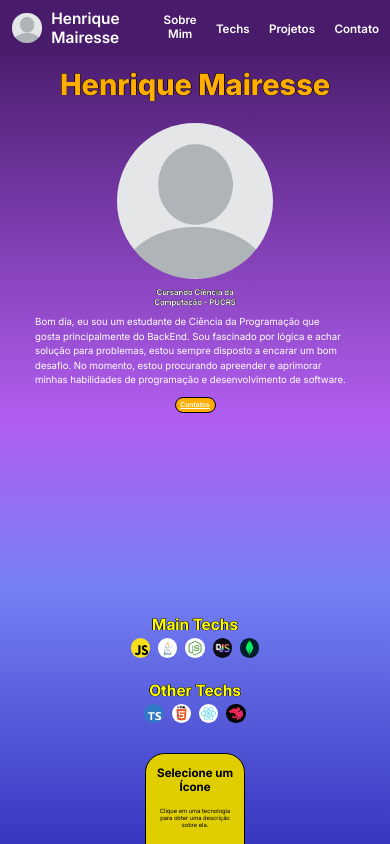
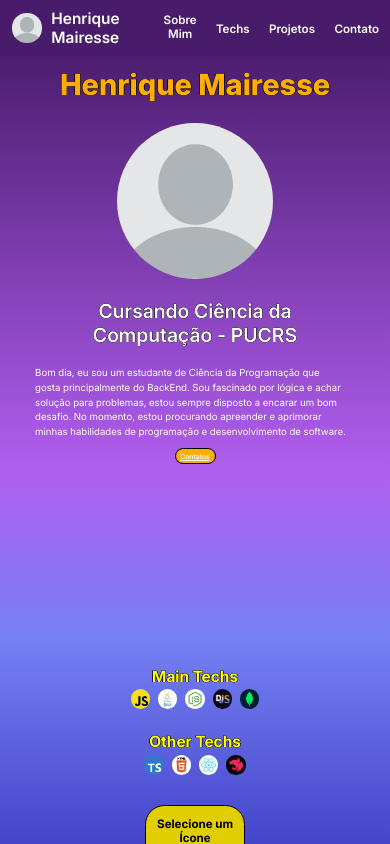
Before and after one commit to henriquemairesse/Sprint-5-AGES, a React (Vite) app in the folder Portifolio/: page / in a window 390 px wide. Shown: the top 844 px of the page. Built offline with nearby package versions, Linux system fonts and the light colour scheme.

Commit message:
08.05-10

```diff
--- a/Portifolio/src/main/firstSection/FirstSection.css
+++ b/Portifolio/src/main/firstSection/FirstSection.css
@@ -122,6 +122,9 @@
         width: 40vw;
         height: 40vw;
     }
+    .FirstSectionMainOneSubImage {
+        font-size: 5vw;
+    }
     .FirstSectionMainOneDescription {
         margin-top: 0;
         text-align: left;
--- a/Portifolio/src/main/firstSection/FirstSection.tsx
+++ b/Portifolio/src/main/firstSection/FirstSection.tsx
@@ -6,7 +6,7 @@ function FirstSection() {
     const agora = new Date();
     const hora = agora.getHours();
 
-    if (hora >= 0 && hora < 12) {
+    if (hora >= 1 && hora < 12) {
       return "Bom dia";
     } else if (hora >= 12 && hora < 18) {
       return "Boa tarde";
```
